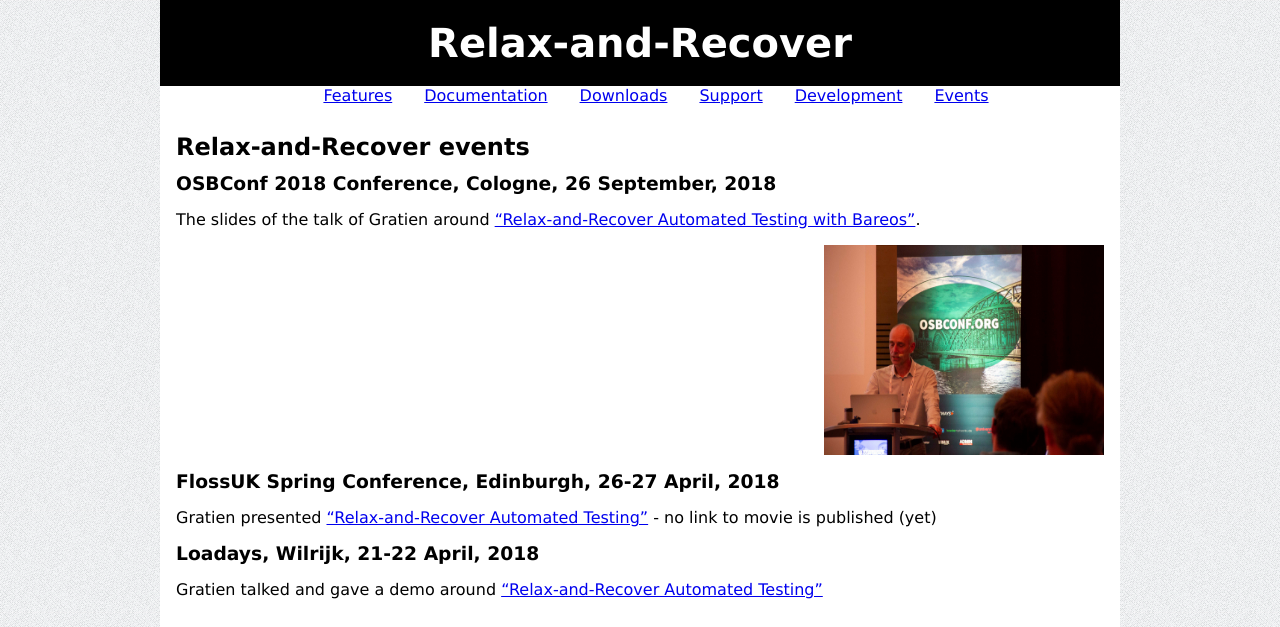
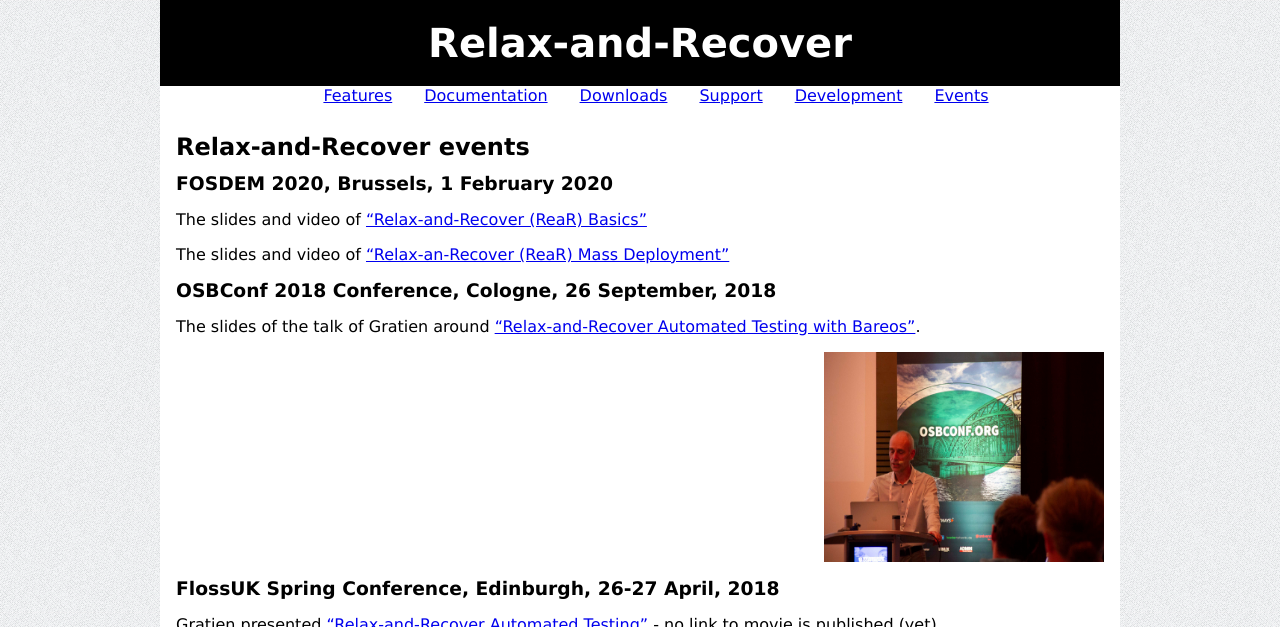
Before and after one commit to rear/rear.github.com, a Jekyll site: the page built from events/index.md, in a window 1280 px wide and 900 px high, cut to the strip 0-627 px from the top of the window. Built offline with Jekyll 4.4.1, drawn with Linux system fonts in a browser that asks for light colours; comment, search, counter and statistics services are not loaded; some of the changed text lies outside the part shown.

Commit message:
update th events page
Signed-off-by: Gratien D'haese <gratien.dhaese@gmail.com>

```diff
--- a/_layouts/default.html
+++ b/_layouts/default.html
@@ -32,7 +32,7 @@
 <div class="footer">
 <!-- Place this tag where you want the badge to render -->
 <div class="announce" data-width="300" data-height="131" data-theme="light">
-	<a href="https://penta.fosdem.org/user">Submit your talk for FOSDEM 2020 Backup and Recovery devroom</a>
+
 </div>
 
 </div>
--- a/events/index.md
+++ b/events/index.md
@@ -4,6 +4,12 @@
 ---
 
 ## Relax-and-Recover events
+
+### FOSDEM 2020, Brussels, 1 February 2020
+The slides and video of ["Relax-and-Recover (ReaR) Basics"](https://fosdem.org/2020/schedule/event/basicrear/)
+
+The slides and video of ["Relax-an-Recover (ReaR) Mass Deployment"](https://fosdem.org/2020/schedule/event/massrear/)
+
 
 ### OSBConf 2018 Conference, Cologne, 26 September, 2018
 The slides of the talk of Gratien around ["Relax-and-Recover Automated Testing with Bareos"](https://osbconf.org/wp-content/uploads/2018/09/rear-automated-testing-with-BAREOS.pdf).
```
